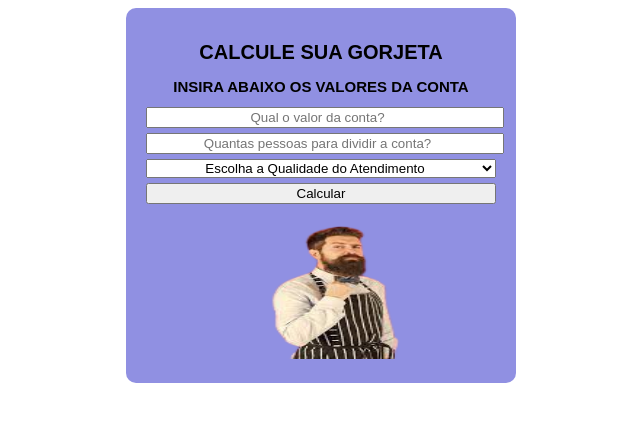
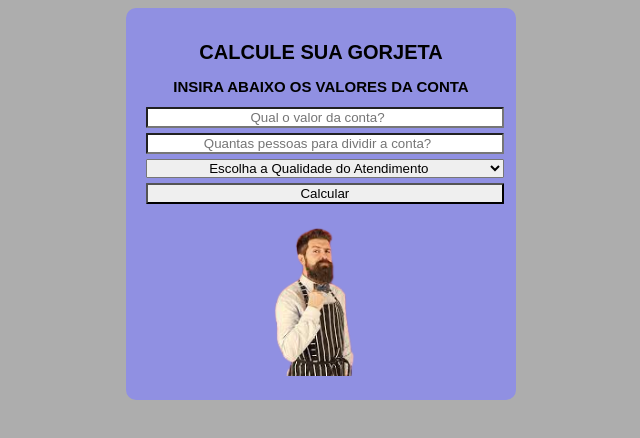
Before and after one commit to pedropavezzi/CalculadoraDeGorjeta, a plain HTML site: page src/index.html in a window 1280 px wide. Shown: the whole page, without its empty margins (319-959 px from the left). Drawn offline with Linux system fonts and the light colour scheme.

Commit message:
Consegui verificar as imagens, deixando num tamanho ideal. Agora preciso alterar as formatações dos números para deixar em valor de moeda.

```diff
--- a/src/index.html
+++ b/src/index.html
@@ -20,20 +20,17 @@
                 <input id="valor" name="value" type="number" placeholder="Qual o valor da conta?">
                 <input id="amount" name="amount" type="number" placeholder="Quantas pessoas para dividir a conta?">
                 <select id="atendimento" class="atendimento" name="percentage">
-                    <option value= 0> Escolha a Qualidade do Atendimento</option>
-                    <option value= 5> Ruim demais, 5% :(</option>
-                    <option value= 10> Foi okay, 10% :)</option>
-                    <option value= 15> Excelente, 15% :o </option>
+                    <option value=0> Escolha a Qualidade do Atendimento</option>
+                    <option value=5> Ruim demais, 5% &#x1f61e; </option>
+                    <option value=10> Foi okay, 10% &#x1f610; </option>
+                    <option value=15> Excelente, 15% &#x1f60A; </option>
                 </select>
-                <input onclick="calcular(); mudarFoto()" type="button" value="Calcular"> </input>
+                <input onclick="calcular(); mudarFoto()" type="button" class="acaoCalcular" value="Calcular"> </input>
             </form>
-
             <div id="resultado" class="result">
-
             </div>
             <div id="garcom">
-
-                <img id = "foto"   src="./assets/esperando.png" width="400" height="150"/>
+                <img id="foto" src="./assets/esperando.png" />
             </div>
             <script src="./script.js"></script>
         </section>
--- a/src/script.js
+++ b/src/script.js
@@ -11,12 +11,13 @@ function calcular() {
     let atendimento = inputAtendimento.value;
     let gorjeta = (valor / amount) * atendimento / 100
 
-    let totalGorjeta = gorjeta / amount
+
+    let totalGorjeta = valor * atendimento / 100
 
     resultado.innerHTML = `<p> R$ ${gorjeta} para cada pessoa na mesa</p>`
-
+    resultado.innerHTML += `<p> O valor total da gorjeta foi de R$ ${totalGorjetaFormatada}</p>`
+    var TotalGorjetaFormatada = totalGorjeta.toLocaleString('pt-BR', { style: 'currency', currency: 'BRL' });
 }
-
 function mudarFoto() {
     let atendimento = inputAtendimento.value;
 
--- a/src/style.css
+++ b/src/style.css
@@ -1,5 +1,10 @@
+html{
+    background-color: rgb(173, 173, 173);
+}
+
 body{
     font-family: Arial, Helvetica, sans-serif
+
 }
 
 .container {
@@ -25,23 +30,32 @@ input, button {
     display: block;
     width: 100%;
     margin-bottom: 5px;
+    border-radius: 1px;
 }
 select{
     text-align: center;
     box-sizing: border-box;
     display: block;
     margin: auto;
-    width: 100%;
+    width: 102.2%;
     margin-bottom: 5px;
+    border-radius: 1px;
+}
+.acaoCalcular{
+    border-radius: 1px;
+    text-align: center;
+    width: 102.2%;
+
 }
 
 .result{
     max-width: 100%;
     font-family: Arial, Helvetica, sans-serif;
     text-align: center;
-    font-size: 15px;
+    font-size: 25px;
 }
-.garcom{
-max-width: 100%;
+#foto{
+width: 250px;
+height: auto;
 
 }
```
Also changed, not shown: src/assets/ok.png.
